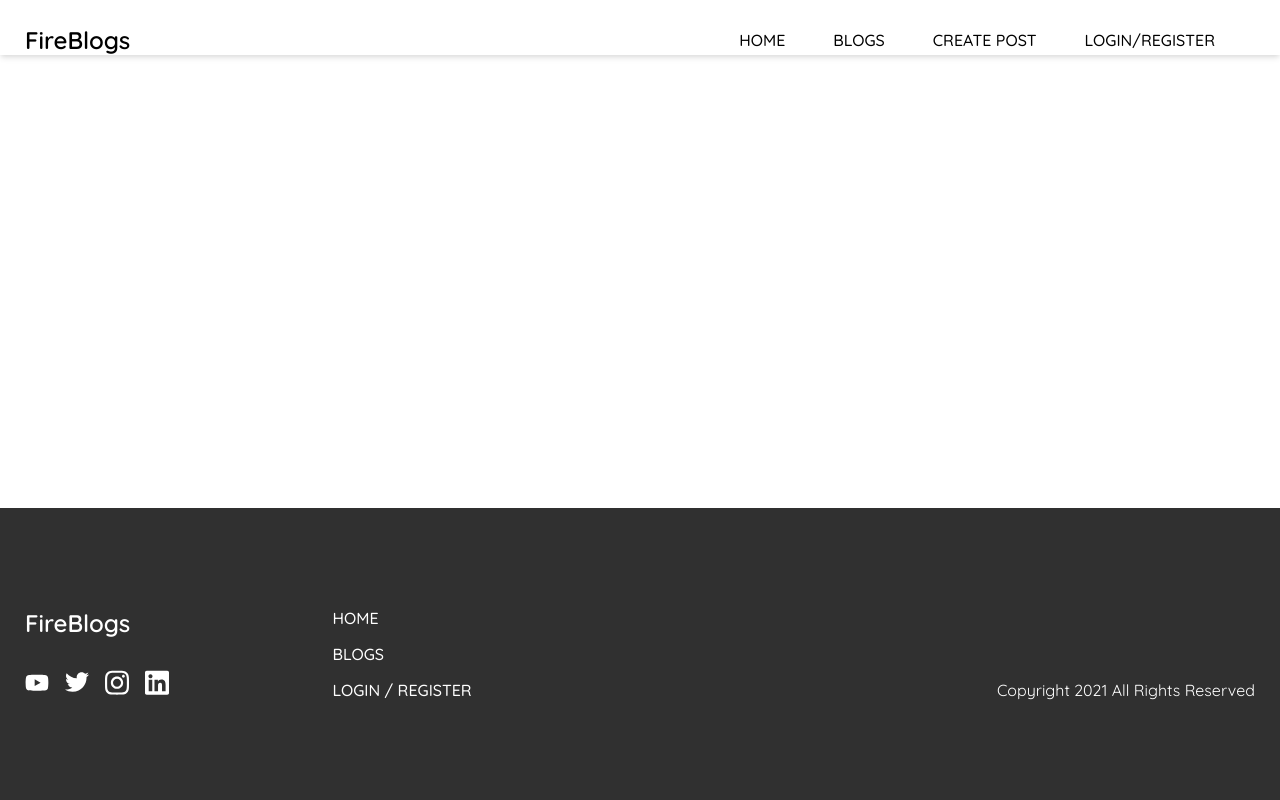
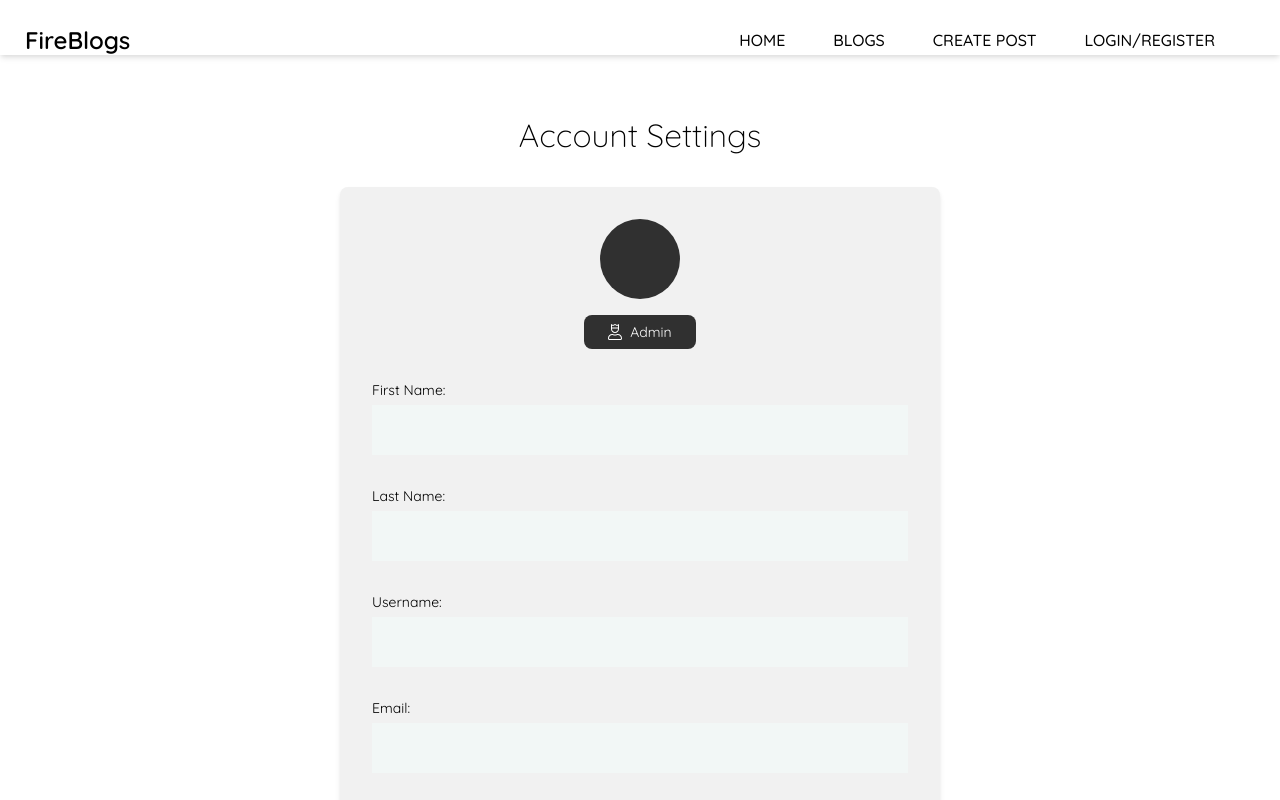
Before and after one commit to matthewricklefs/fireblogs-tut, a Vue app: page /profile in a window 1280 px wide. Shown: the top 800 px of the page. Built offline with nearby package versions, Linux system fonts and the light colour scheme; no server answers; what vue2-editor would draw is missing.

Commit message:
adds routes for Profile and Admin views, creates Profile view component

```diff
--- a/src/components/Navigation.vue
+++ b/src/components/Navigation.vue
@@ -41,14 +41,14 @@
             </div>
             <div class="options">
               <div class="option">
-                <router-link class="option" to="#">
+                <router-link class="option" :to="{ name: 'Profile' }">
                   <userIcon class="icon" />
                   <p>Profile</p>
                 </router-link>
               </div>
 
               <div class="option">
-                <router-link class="option" to="#">
+                <router-link class="option" :to="{ name: 'Admin' }">
                   <adminIcon class="icon" />
                   <p>Admin</p>
                 </router-link>
--- a/src/router/index.js
+++ b/src/router/index.js
@@ -6,6 +6,8 @@
 import Login from "../views/Login.vue";
 import Register from "../views/Register.vue";
 import ForgotPassword from "../views/ForgotPassword.vue";
+import Profile from "../views/Profile.vue";
+import Admin from "../views/Admin.vue";
 
 Vue.use(VueRouter);
 
@@ -50,6 +52,22 @@
       title: "Forgot Password",
     },
   },
+  {
+    path: "/profile",
+    name: "Profile",
+    component: Profile,
+    meta: {
+      title: "Profile",
+    },
+  },
+  {
+    path: "/admin",
+    name: "Admin",
+    component: Admin,
+    meta: {
+      title: "Admin",
+    },
+  },
 ];
 
 const router = new VueRouter({
--- a/src/views/Admin.vue
+++ b/src/views/Admin.vue
@@ -0,0 +1,9 @@
+<template>
+  <div></div>
+</template>
+
+<script>
+export default {};
+</script>
+
+<style lang="scss" scoped></style>
--- a/src/views/Profile.vue
+++ b/src/views/Profile.vue
@@ -0,0 +1,170 @@
+<template>
+  <div class="profile">
+    <Modal
+      v-if="modalActive"
+      :modalMessage="modalMessage"
+      v-on:close-modal="closeModal"
+    />
+    <div class="container">
+      <h2>Account Settings</h2>
+      <div class="profile-info">
+        <div class="initials">{{ $store.state.profileInitials }}</div>
+        <div class="admin-badge">
+          <adminIcon class="icon" />
+          <span>admin</span>
+        </div>
+        <div class="input">
+          <label for="firstName">First Name:</label>
+          <input type="text" id="firstName" v-model="firstName" />
+        </div>
+        <div class="input">
+          <label for="lastName">Last Name:</label>
+          <input type="text" id="lastName" v-model="lastName" />
+        </div>
+        <div class="input">
+          <label for="username">Username:</label>
+          <input type="text" id="username" v-model="username" />
+        </div>
+        <div class="input">
+          <label for="email">Email:</label>
+          <input disabled type="text" id="email" v-model="email" />
+        </div>
+        <button @click="updateProfile">Save Changes</button>
+      </div>
+    </div>
+  </div>
+</template>
+
+<script>
+import Modal from "../components/Modal";
+import adminIcon from "../assets/Icons/user-crown-light.svg";
+export default {
+  name: "Profile",
+  components: {
+    Modal,
+    adminIcon,
+  },
+  data() {
+    return {
+      modalMessage: "Changes were saved!",
+      modalActive: null,
+    };
+  },
+  methods: {
+    updateProfile() {
+      this.$store.dispatch("updateUserSettings");
+      this.modalActive = !this.modalActive;
+    },
+    closeModal() {
+      this.modalActive = !this.modalActive;
+    },
+  },
+  computed: {
+    firstName: {
+      get() {
+        return this.$store.state.profileFirstName;
+      },
+      set(payload) {
+        this.$store.commit("changeFirstName", payload);
+      },
+    },
+    lastName: {
+      get() {
+        return this.$store.state.profileLastName;
+      },
+      set(payload) {
+        this.$store.commit("changeLastName", payload);
+      },
+    },
+    username: {
+      get() {
+        return this.$store.state.profileUsername;
+      },
+      set(payload) {
+        this.$store.commit("changeUsername", payload);
+      },
+    },
+    email() {
+      return this.$store.state.profileEmail;
+    },
+  },
+};
+</script>
+<style lang="scss" scoped>
+.profile {
+  .container {
+    max-width: 1000px;
+    padding: 60px 25px;
+    h2 {
+      text-align: center;
+      margin-bottom: 16px;
+      font-weight: 300;
+      font-size: 32px;
+    }
+    .profile-info {
+      border-radius: 8px;
+      box-shadow: 0 4px 6px -1px rgba(0, 0, 0, 0.1),
+        0 2px 4px -1px rgba(0, 0, 0, 0.06);
+      padding: 32px;
+      background-color: #f1f1f1;
+      display: flex;
+      flex-direction: column;
+      max-width: 600px;
+      margin: 32px auto;
+      .initials {
+        position: initial;
+        width: 80px;
+        height: 80px;
+        font-size: 32px;
+        background-color: #303030;
+        color: #fff;
+        display: flex;
+        align-self: center;
+        align-items: center;
+        justify-content: center;
+        border-radius: 50%;
+      }
+      .admin-badge {
+        display: flex;
+        align-self: center;
+        color: #fff;
+        font-size: 14px;
+        padding: 8px 24px;
+        border-radius: 8px;
+        background-color: #303030;
+        margin: 16px 0;
+        text-align: center;
+        text-transform: capitalize;
+        .icon {
+          width: 14px;
+          height: auto;
+          margin-right: 8px;
+        }
+      }
+      .input {
+        margin: 16px 0;
+        label {
+          font-size: 14px;
+          display: block;
+          padding-bottom: 6px;
+        }
+        input {
+          width: 100%;
+          border: none;
+          background-color: #f2f7f6;
+          padding: 8px;
+          height: 50px;
+          @media (min-width: 900px) {
+          }
+          &:focus {
+            outline: none;
+          }
+        }
+      }
+      button {
+        align-self: center;
+      }
+    }
+  }
+}
+</style>
```
